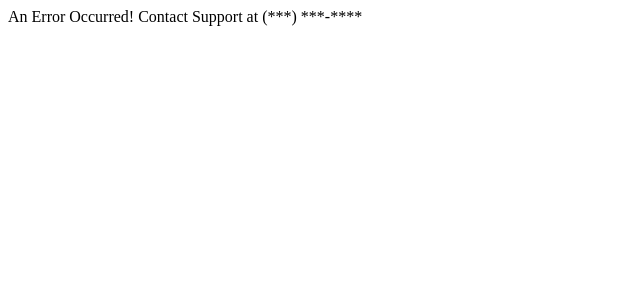
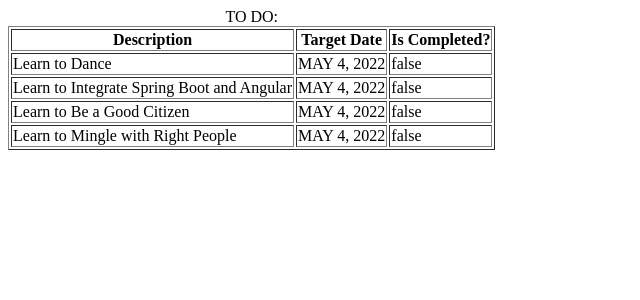
Before and after one commit to cloudcare-stack/devops, an Angular app in the folder todo/: page /todos in a window 1280 px wide. Shown: the top 300 px of the page, without its empty margins (0-640 px from the left). Built offline with nearby package versions, Linux system fonts and the light colour scheme.

Commit message:
add list-tdo componenet and implement table

```diff
--- a/todo/src/app/app-routing.module.ts
+++ b/todo/src/app/app-routing.module.ts
@@ -1,6 +1,7 @@
 import { NgModule } from '@angular/core';
 import { RouterModule, Routes } from '@angular/router';
 import { ErrorComponent } from './error/error.component';
+import { ListTodosComponent } from './list-todos/list-todos.component';
 import { LoginComponent } from './login/login.component';
 import { WelcomeComponent } from './welcome/welcome.component';
 
@@ -8,6 +9,7 @@ const routes: Routes = [
   { path: '', component: LoginComponent },
   { path: 'login', component: LoginComponent },
   { path: 'welcome/:name', component: WelcomeComponent },
+  { path: 'todos', component: ListTodosComponent },
   { path: '**', component: ErrorComponent },
 ];
 
--- a/todo/src/app/app.module.ts
+++ b/todo/src/app/app.module.ts
@@ -7,13 +7,15 @@ import { WelcomeComponent } from './welcome/welcome.component';
 import { LoginComponent } from './login/login.component';
 import { FormsModule } from '@angular/forms';
 import { ErrorComponent } from './error/error.component';
+import { ListTodosComponent } from './list-todos/list-todos.component';
 
 @NgModule({
   declarations: [
     AppComponent,
     WelcomeComponent,
     LoginComponent,
-    ErrorComponent
+    ErrorComponent,
+    ListTodosComponent
   ],
   imports: [
     BrowserModule,
--- /dev/null
+++ b/todo/src/app/list-todos/list-todos.component.html
@@ -0,0 +1,19 @@
+<table border="1">
+    <caption>TO DO:</caption>
+    <thead>
+        <tr>
+            <th>Description</th>
+            <th>Target Date</th>
+            <th>Is Completed?</th>
+
+        </tr>
+    </thead>
+    <tbody>
+        <!--Java: for (Todo todo : todos)-->
+        <tr *ngFor="let todo of todos">
+            <td>{{todo.description}}</td>
+            <td>{{todo.targetDate | date | uppercase}}</td>
+            <td>{{todo.done}}</td>
+        </tr>
+    </tbody>
+</table>
--- /dev/null
+++ b/todo/src/app/list-todos/list-todos.component.ts
@@ -0,0 +1,42 @@
+import { Component, OnInit } from '@angular/core';
+
+export class Todo {
+  constructor(
+    public id: number,
+    public description: string,
+    public done: boolean,
+    public targetDate: Date
+  ) {}
+}
+
+@Component({
+  selector: 'app-list-todos',
+  templateUrl: './list-todos.component.html',
+  styleUrls: ['./list-todos.component.css'],
+})
+export class ListTodosComponent implements OnInit {
+  todos = [
+    new Todo(1, 'Learn to Dance', false, new Date()),
+    new Todo(
+      2,
+      'Learn to Integrate Spring Boot and Angular',
+      false,
+      new Date()
+    ),
+    new Todo(3, 'Learn to Be a Good Citizen', false, new Date()),
+    new Todo(4, 'Learn to Mingle with Right People', false, new Date()),
+    // { id: 1, description: 'Learn to Dance' },
+    // { id: 2, description: 'Learn to Integrate Spring Boot and Angular' },
+    // { id: 3, description: 'Learn to Be a Good Citizen' },
+    // { id: 4, description: 'Learn to Mingle with Right People' },
+  ];
+
+  // todo = {
+  //   id: 1,
+  //   description: 'Learn to Dance',
+  // };
+
+  constructor() {}
+
+  ngOnInit(): void {}
+}
--- a/todo/src/app/welcome/welcome.component.html
+++ b/todo/src/app/welcome/welcome.component.html
@@ -1 +1,8 @@
-Welcome {{name}}.  Welcome to our awesome App.
+<div>
+Welcome {{name}}.
+
+Welcome to our awesome App.
+</div>
+<div>
+You can manage your todos <a routerLink="/todos">here</a>
+</div>
```
Also changed, not shown: todo/src/app/list-todos/list-todos.component.css (added), 1 other file (tests, documents, lock files or other folders).
